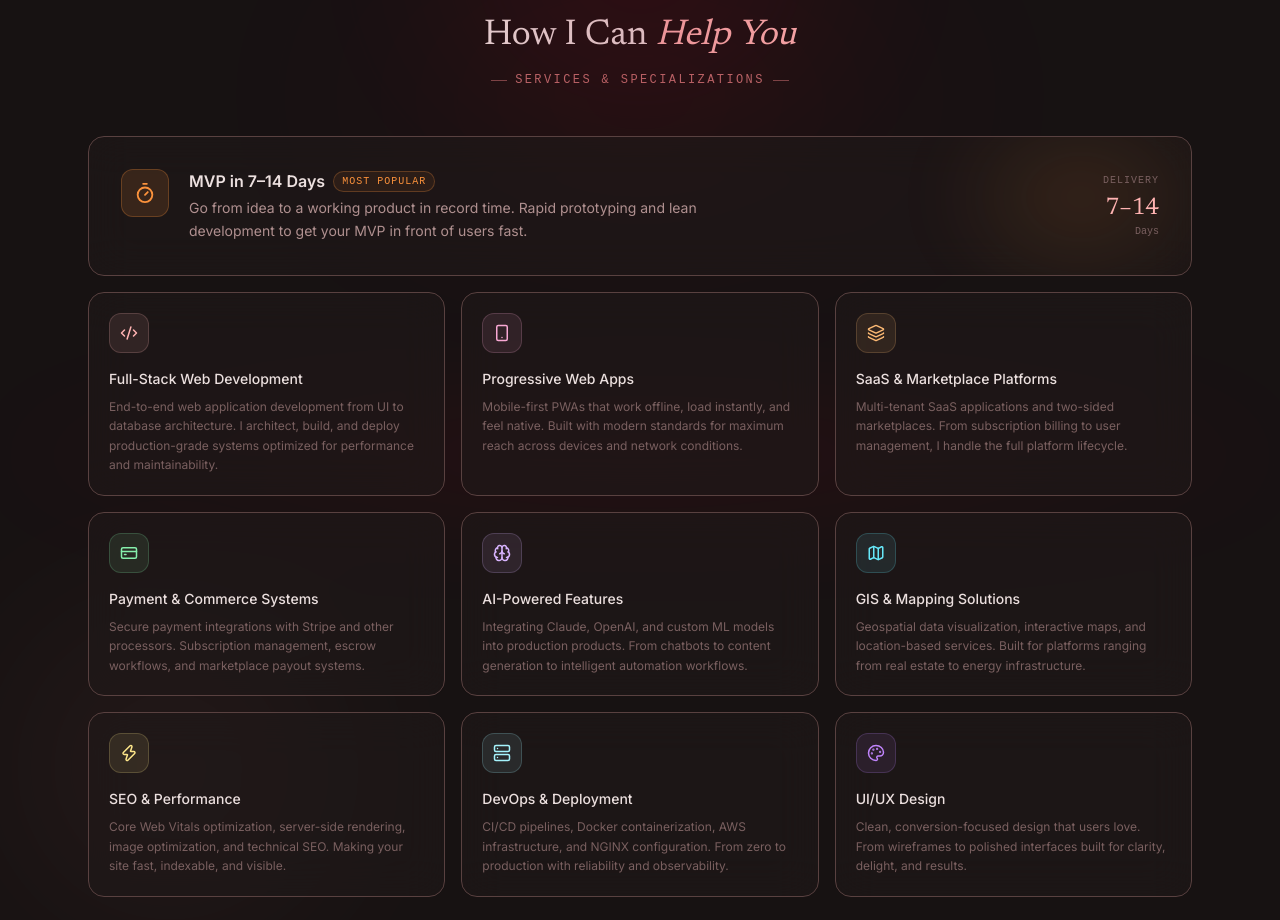
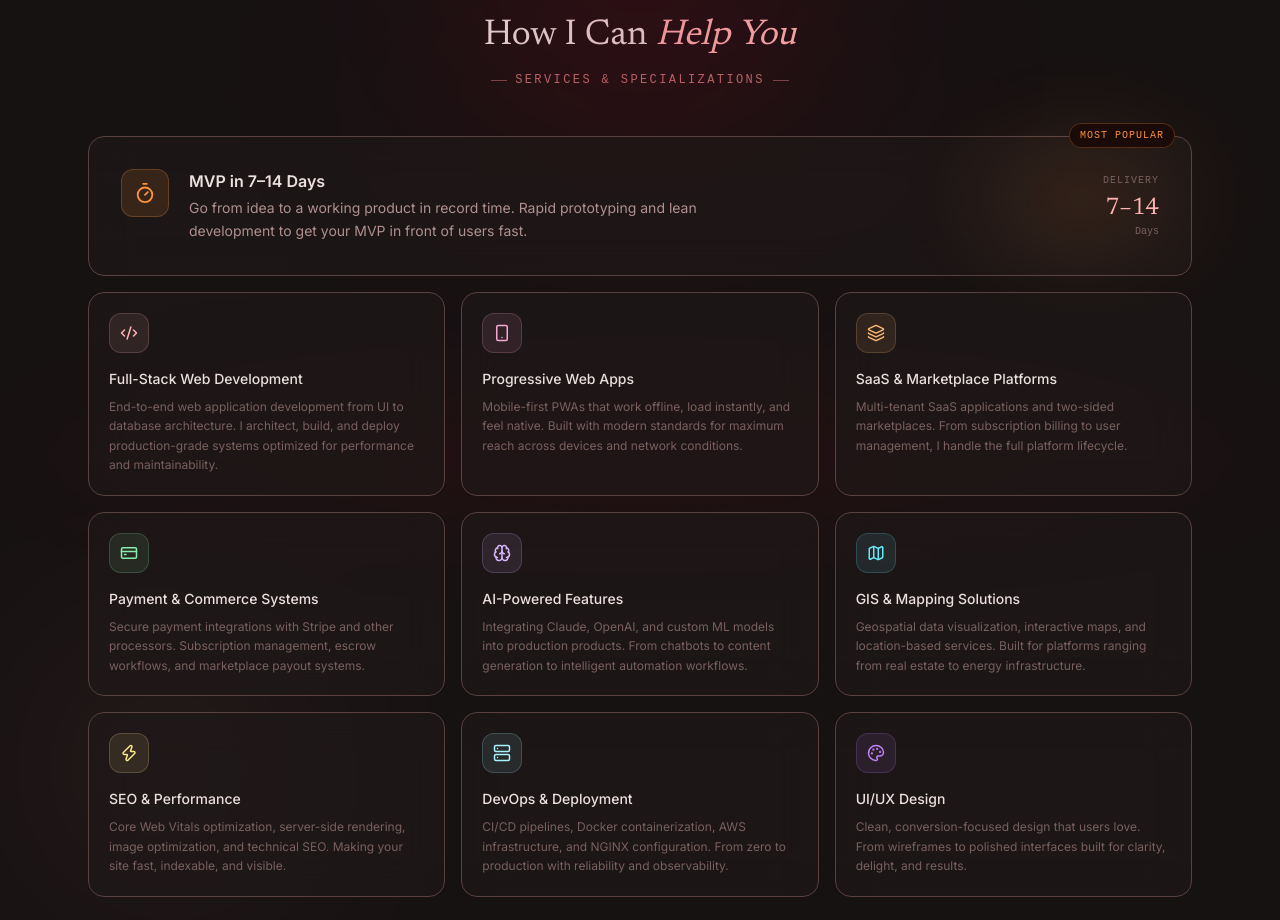
Before and after one commit to Shimmerew23/myPortfolioV1, a Next.js app: page /about in a window 1280 px wide. Shown: the part 2380-3300 px from the top of the page. Built offline with nearby package versions, Linux system fonts and the light colour scheme.

Commit message:
Update ServicesSection.tsx

```diff
--- a/src/components/about/ServicesSection.tsx
+++ b/src/components/about/ServicesSection.tsx
@@ -82,10 +82,17 @@ export default function ServicesSection() {
               return (
                 <motion.div
                   variants={staggerItem}
-                  className="relative glass rounded-2xl p-6 sm:p-8 border border-primary/20 group overflow-hidden"
+                  className="relative glass rounded-2xl p-6 sm:p-8 border border-primary/20 group"
                 >
                   <div className="absolute -top-10 -right-10 w-[300px] h-[200px] opacity-[0.15] pointer-events-none"
                     style={{ background: `radial-gradient(ellipse, ${featured.accent} 0%, transparent 70%)`, filter: "blur(40px)" }} />
+
+                  <span
+                    className="absolute -top-3.5 right-4 px-2.5 py-1 rounded-full text-[10px] font-mono uppercase tracking-widest border z-10"
+                    style={{ color: featured.accent, borderColor: `${featured.accent}40`, background: `#1a0a08` }}
+                  >
+                    Most Popular
+                  </span>
 
                   <div className="flex flex-col sm:flex-row sm:items-center gap-6 relative z-10">
                     <div className="flex items-start gap-5 flex-1">
@@ -96,14 +103,10 @@ export default function ServicesSection() {
                         <FeaturedIcon size={22} style={{ color: featured.accent }} />
                       </div>
                       <div>
-                        <div className="flex flex-wrap items-center gap-x-2 gap-y-1 mb-1">
+                        <div className="mb-1">
                           <h3 className="text-base font-semibold text-fg group-hover:text-primary transition-colors">
                             {featured.title}
                           </h3>
-                          <span className="px-2 py-0.5 rounded-full text-[10px] font-mono uppercase tracking-widest border"
-                            style={{ color: featured.accent, borderColor: `${featured.accent}40`, background: `${featured.accent}12` }}>
-                            Most Popular
-                          </span>
                         </div>
                         <p className="text-text-secondary text-sm leading-relaxed max-w-xl">
                           {featured.description}
```
